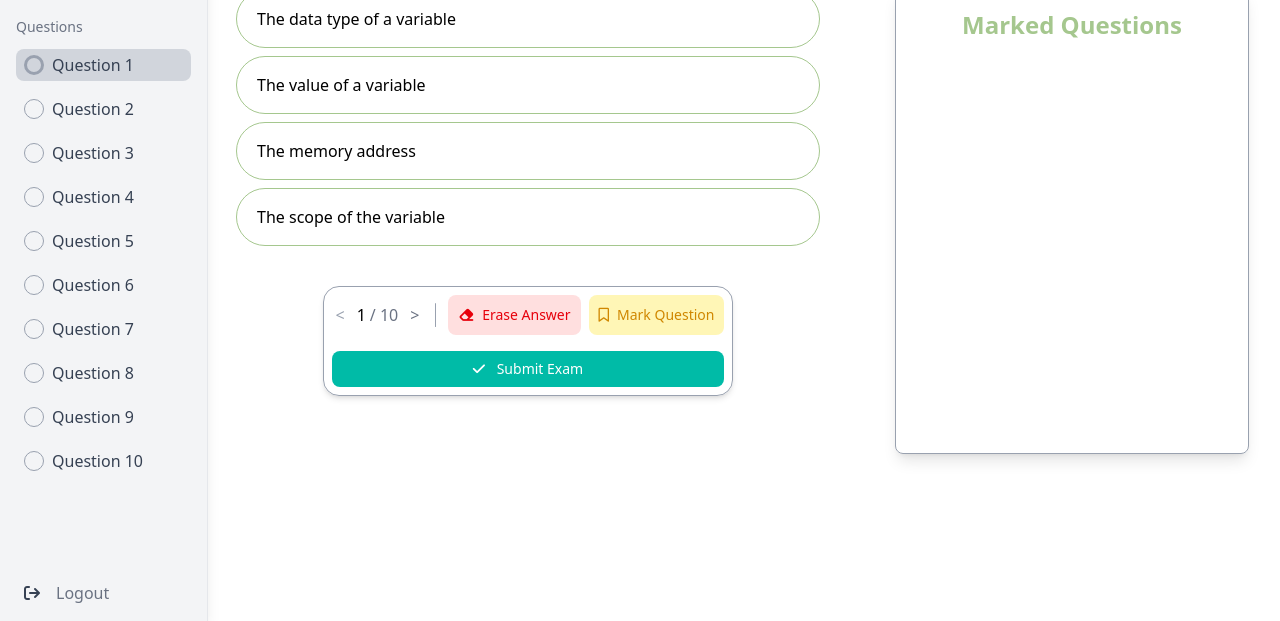
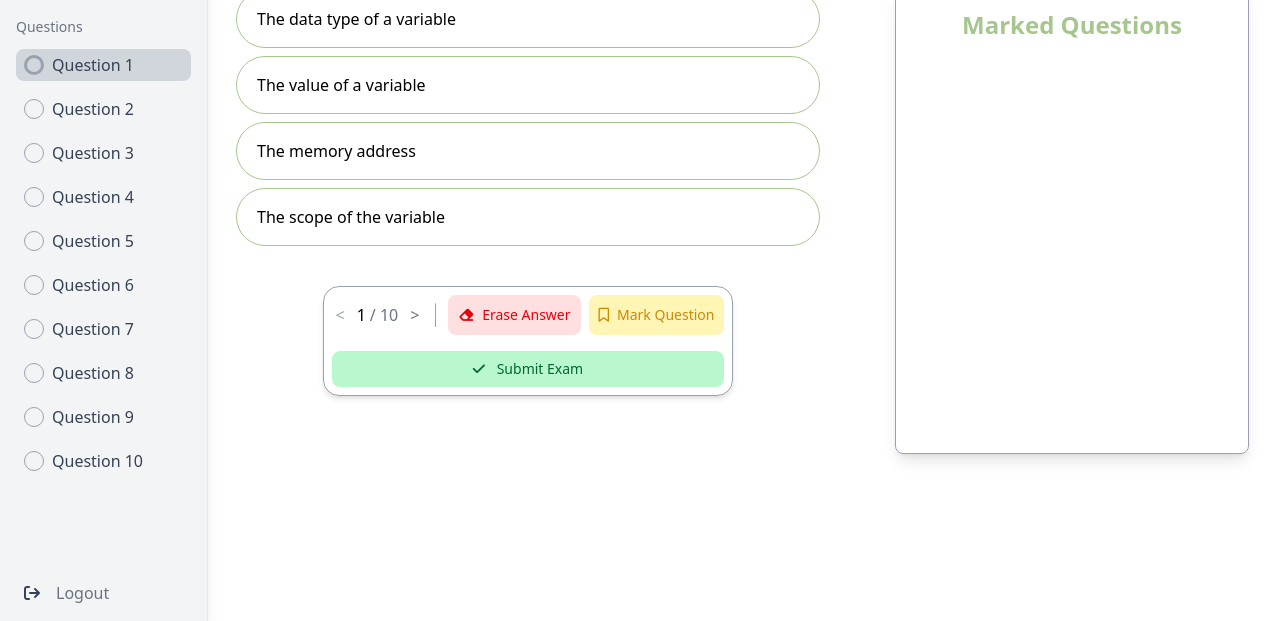
Before and after one commit to Naira98/Examination-System, a website: page src/pages/exam.html in a window 1280 px wide. Shown: the part 179-800 px from the top of the page. Drawn offline with Linux system fonts and the light colour scheme; sample sign-in values are in the browser's storage.

Commit message:
change submit color button

```diff
--- a/src/pages/exam.html
+++ b/src/pages/exam.html
@@ -165,7 +165,7 @@
                   <!-- Submit -->
                   <div id="submit" class="flex flex-col">
                     <button
-                      class="flex-1 h-10 text-sm cursor-pointer items-center justify-center rounded-lg bg-teal-500 dark:bg-teal-600/80 px-3 py-2 text-white transition-colors duration-300 dark:hover:bg-teal-800 hover:bg-teal-600 min-w-fit gap-y-2 m-2"
+                      class="flex-1 h-10 text-sm cursor-pointer items-center justify-center  px-3 py-2 min-w-fit gap-y-2 m-2 bg-green-200 text-green-800  rounded-lg hover:bg-green-300 transition"
                     >
                       <i class="fa-solid fa-check mr-2"></i>
                       <span> Submit Exam </span>
```
